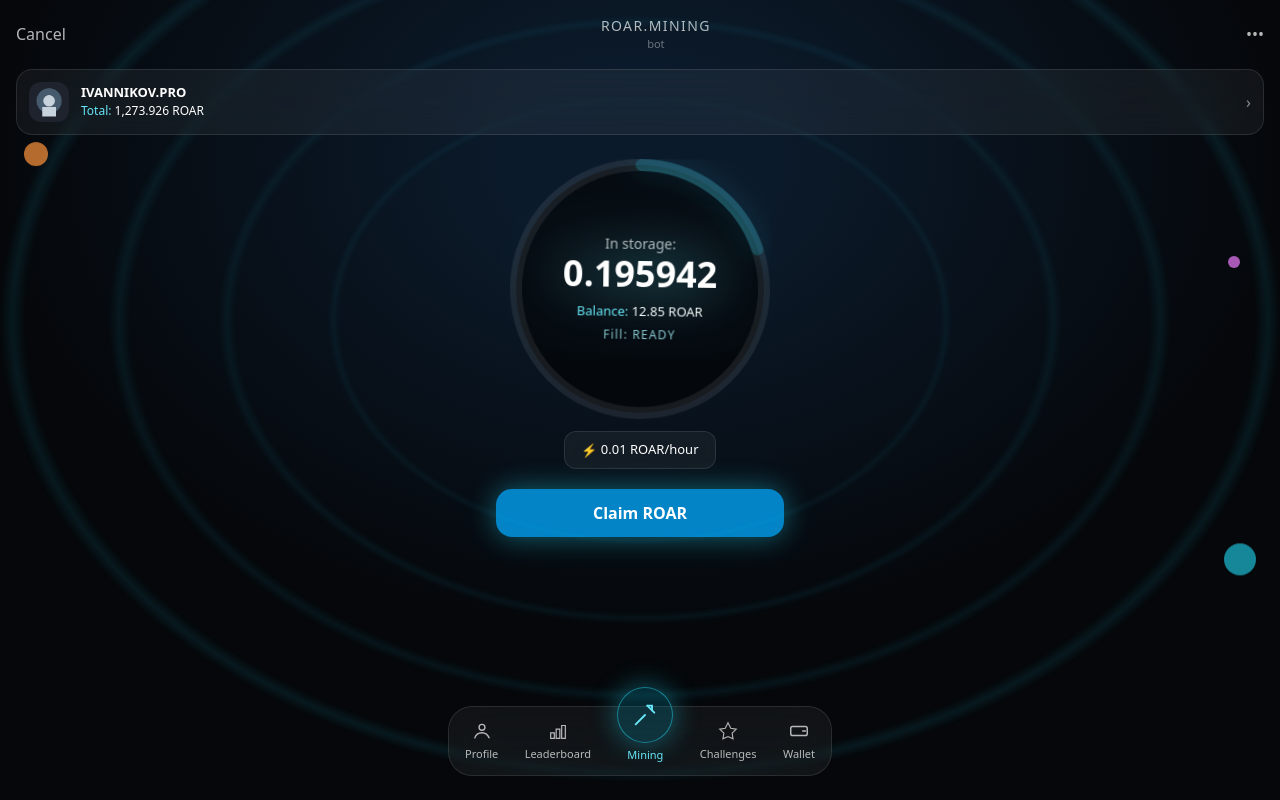
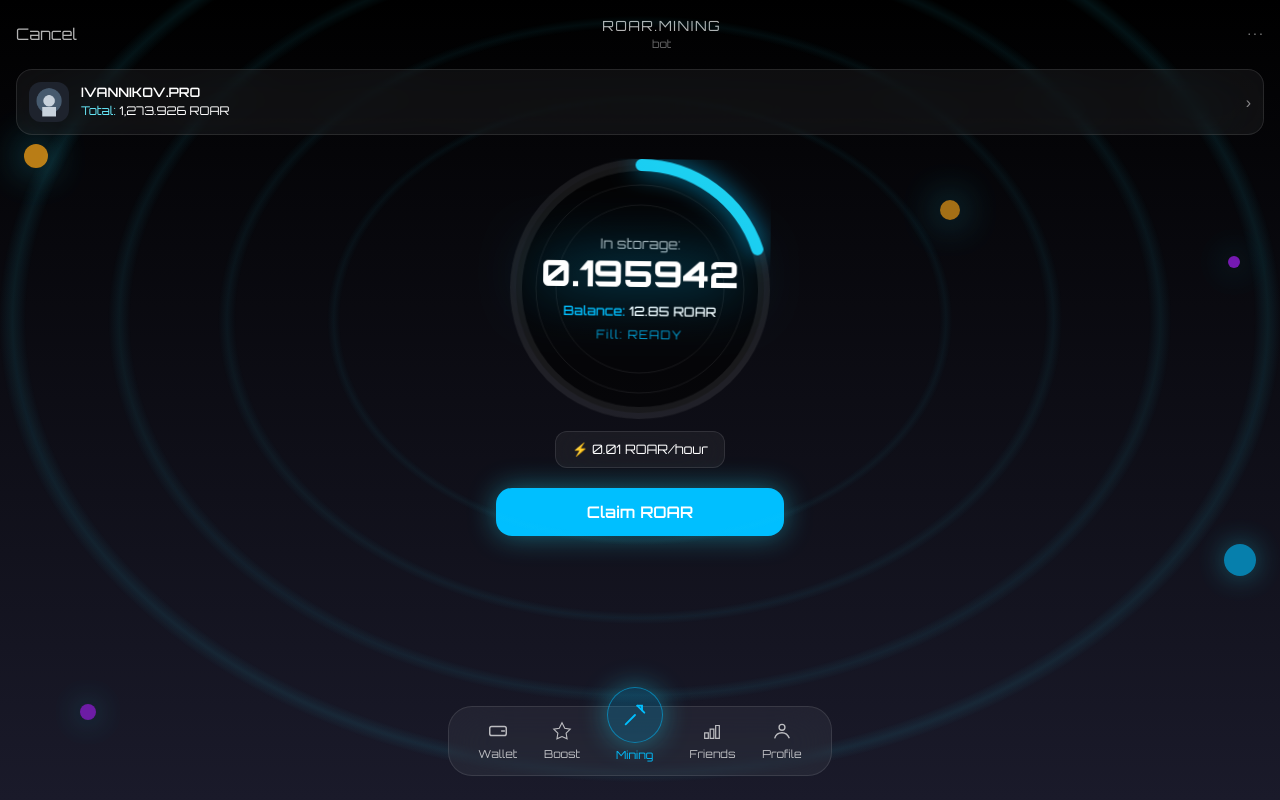
Before and after one commit to kashifrind143-dev/ROAR-UI, a Next.js app: page / in a window 1280 px wide. Built offline with nearby package versions, Linux system fonts and the light colour scheme.

Commit message:
changed ui design for application

```diff
--- a/app/globals.css
+++ b/app/globals.css
@@ -4,9 +4,7 @@
 
 /* Dark galaxy background */
 body {
-  background: radial-gradient(1100px 800px at 50% 20%, #0b1a2a 12%, #05070a 60%),
-              radial-gradient(900px 900px at 80% 80%, rgba(20, 0, 50, .5), transparent 60%),
-              linear-gradient(180deg, #0b0b0f, #0d0e13);
+  background: linear-gradient(180deg, #000000 0%, #1a1a2a 100%);
 }
 
 /* Orbit rings (subtle) */
--- a/app/layout.jsx
+++ b/app/layout.jsx
@@ -1,9 +1,20 @@
+import { Orbitron } from "next/font/google";
+import Script from "next/script";
 import "./globals.css";
+
+const orbitron = Orbitron({
+  subsets: ["latin"],
+  weight: ["400", "500", "600", "700", "800", "900"],
+});
+
 export const metadata = { title: "ROAR.Mining", description: "Roar first mockup UI with animations" };
 export default function RootLayout({ children }){
   return (
     <html lang="en">
-      <body className="antialiased bg-black">{children}</body>
+      <head>
+        <Script src="https://telegram.org/js/telegram-web-app.js" strategy="beforeInteractive" />
+      </head>
+      <body className={orbitron.className}>{children}</body>
     </html>
   );
 }
--- a/app/page.jsx
+++ b/app/page.jsx
@@ -2,8 +2,10 @@
 import { motion } from "framer-motion";
 import { useEffect, useMemo, useState } from "react";
 import { WalletIcon, ChallengeIcon, MiningIcon, FriendsIcon, ProfileIcon, LeaderboardIcon } from "../components/Icons";
+import WalletModal from "../components/WalletModal";
 
 export default function Page(){
+  const [isWalletModalOpen, setIsWalletModalOpen] = useState(false);
   const [username, setUsername] = useState("IVANNIKOV.PRO");
   const [avatarUrl, setAvatarUrl] = useState("/avatar.png");
   const [totalPoints, setTotalPoints] = useState(1273.926);
@@ -14,14 +16,20 @@ export default function Page(){
     return s ? parseInt(s) : 0;
   });
 
-  // Mock user fetch
-  useEffect(()=>{
-    fetch("/api/user").then(r=>r.json()).then(({user})=>{
-      setUsername(user.username);
-      setAvatarUrl(user.profilePic);
-      setTotalPoints(user.totalPoints);
-    });
-  },[]);
+  useEffect(() => {
+    if (window.Telegram && window.Telegram.WebApp) {
+      const tg = window.Telegram.WebApp;
+      tg.ready();
+      const user = tg.initDataUnsafe?.user;
+      if (user) {
+        setUsername(user.username || "Unknown User");
+        // Note: Telegram does not directly provide a profile picture URL.
+        // You might need a backend service to fetch it using the user ID.
+        // For now, we'll keep the default avatar.
+        // setAvatarUrl(user.photo_url);
+      }
+    }
+  }, []);
 
   const FOUR_HOURS = 4*60*60*1000;
   const now = Date.now();
@@ -67,9 +75,11 @@ export default function Page(){
     <div className="min-h-screen text-white relative overflow-hidden">
       {/* Background orbit and planets (subtle like first mockup) */}
       <div className="absolute inset-0 orbits">
-        <div className="absolute left-6 top-36 w-6 h-6 rounded-full bg-orange-400/80 planet animate-floaty"></div>
-        <div className="absolute right-10 top-64 w-3 h-3 rounded-full bg-fuchsia-400/80 planet animate-floaty" style={{animationDelay:"-1.5s"}}></div>
-        <div className="absolute right-6 bottom-56 w-8 h-8 rounded-full bg-cyan-400/70 planet animate-floaty" style={{animationDelay:"-2.4s"}}></div>
+        <div className="absolute left-6 top-36 w-6 h-6 rounded-full bg-neon-orange/80 planet animate-floaty animate-glowPulse"></div>
+        <div className="absolute right-10 top-64 w-3 h-3 rounded-full bg-neon-purple/80 planet animate-floaty animate-glowPulse" style={{animationDelay:"-1.5s"}}></div>
+        <div className="absolute right-6 bottom-56 w-8 h-8 rounded-full bg-neon-blue/70 planet animate-floaty animate-glowPulse" style={{animationDelay:"-2.4s"}}></div>
+        <div className="absolute left-20 bottom-20 w-4 h-4 rounded-full bg-neon-purple/70 planet animate-floaty animate-glowPulse" style={{animationDelay:"-3s"}}></div>
+        <div className="absolute right-1/4 top-1/4 w-5 h-5 rounded-full bg-neon-orange/70 planet animate-floaty animate-glowPulse" style={{animationDelay:"-4s"}}></div>
       </div>
 
       {/* Header mimic */}
@@ -102,26 +112,28 @@ export default function Page(){
           animate={{ rotate: [0, 0.8, 0] }}
           transition={{ duration: 14, repeat: Infinity, ease: "easeInOut" }}
         >
-          <svg width={size} height={size}>
+          <svg width={size} height={size} className="dial">
             <defs>
-              <radialGradient id="glow" cx="50%" cy="50%" r="50%">
-                <stop offset="0%" stopColor="#0ea5e9" stopOpacity="1"/>
-                <stop offset="100%" stopColor="#22d3ee" stopOpacity="0.2"/>
-              </radialGradient>
+              <linearGradient id="glow" x1="0%" y1="0%" x2="100%" y2="100%">
+                <stop offset="0%" stopColor="#00BFFF" />
+                <stop offset="100%" stopColor="#22d3ee" />
+              </linearGradient>
             </defs>
             <circle cx={size/2} cy={size/2} r={r} stroke="rgba(255,255,255,.08)" strokeWidth={stroke} fill="rgba(0,0,0,.6)"/>
             <circle cx={size/2} cy={size/2} r={r} stroke="url(#glow)" strokeWidth={stroke} fill="none"
               strokeDasharray={`${dash} ${circ-dash}`} strokeLinecap="round" transform={`rotate(-90 ${size/2} ${size/2})`}
-              style={{ filter: "drop-shadow(0 0 12px rgba(43,209,255,.8))" }}
+              style={{ filter: "drop-shadow(0 0 12px rgba(0, 191, 255, .8))" }}
             />
+            <circle cx={size/2} cy={size/2} r={r - 20} stroke="rgba(255,255,255,.08)" strokeWidth="1" fill="none" />
+            <circle cx={size/2} cy={size/2} r={r - 40} stroke="rgba(255,255,255,.08)" strokeWidth="1" fill="none" />
           </svg>
           <div className="absolute inset-0 flex flex-col items-center justify-center text-center">
             <p className="text-white/70 text-sm">In storage:</p>
-            <p className="text-4xl font-extrabold drop-shadow-[0_0_30px_rgba(103,232,249,0.85)]">{storage.toFixed(6)}</p>
+            <p className="text-4xl font-extrabold text-white drop-shadow-[0_0_30px_rgba(0,191,255,0.85)]">{storage.toFixed(6)}</p>
             <div className="mt-2 text-[13px]">
-              <p className="text-cyan-300 font-medium">Balance: <span className="text-white">{balance.toFixed(2)} ROAR</span></p>
+              <p className="text-neon-blue font-medium">Balance: <span className="text-white">{balance.toFixed(2)} ROAR</span></p>
             </div>
-            <p className="mt-1 text-[12px] text-cyan-200/80 tracking-widest">Fill: {remaining>0 ? `${remainingParts.h}H : ${String(remainingParts.m).padStart(2,"0")}M : ${String(remainingParts.s).padStart(2,"0")}S` : "READY"}</p>
+            <p className="mt-1 text-[12px] text-neon-blue/80 tracking-widest">Fill: {remaining>0 ? `${remainingParts.h}H : ${String(remainingParts.m).padStart(2,"0")}M : ${String(remainingParts.s).padStart(2,"0")}S` : "READY"}</p>
           </div>
         </motion.div>
 
@@ -136,7 +148,7 @@ export default function Page(){
           onClick={claim}
           disabled={remaining>0}
           className={`mt-5 w-72 py-3 rounded-2xl font-semibold shadow-glow transition
-            ${remaining>0 ? "bg-slate-700/80 text-white/60" : "bg-sky-600 hover:bg-sky-500 text-white"}`}
+            ${remaining>0 ? "bg-slate-700/80 text-white/60" : "bg-neon-blue hover:bg-neon-blue/80 text-white"}`}
         >
           Claim ROAR
         </motion.button>
@@ -144,31 +156,36 @@ export default function Page(){
 
       {/* Bottom nav - first mockup style but required order */}
       <div className="fixed bottom-6 left-0 right-0 px-5">
-        <div className="mx-auto max-w-sm glass rounded-3xl px-4 py-3 flex items-center justify-between">
+        <div className="mx-auto max-w-sm glass rounded-3xl px-4 py-3 flex items-center justify-around">
+          <motion.div
+            className="flex flex-col items-center text-white/70 text-[11px]"
+            onClick={() => setIsWalletModalOpen(true)}
+            whileTap={{ scale: 0.9 }}
+          >
+            <WalletIcon className="mb-1" />
+            <span>Wallet</span>
+          </motion.div>
+          <div className="flex flex-col items-center text-white/70 text-[11px]">
+            <ChallengeIcon className="mb-1" />
+            <span>Boost</span>
+          </div>
+          <div className="relative -mt-8">
+            <div className="w-14 h-14 rounded-full bg-neon-blue/20 border border-neon-blue/50 flex items-center justify-center shadow-glow">
+              <MiningIcon className="text-neon-blue" />
+            </div>
+            <p className="text-center text-[11px] mt-1 text-neon-blue">Mining</p>
+          </div>
+          <div className="flex flex-col items-center text-white/70 text-[11px]">
+            <LeaderboardIcon className="mb-1" />
+            <span>Friends</span>
+          </div>
           <div className="flex flex-col items-center text-white/70 text-[11px]">
             <ProfileIcon className="mb-1" />
             <span>Profile</span>
           </div>
-          <div className="flex flex-col items-center text-white/70 text-[11px]">
-            <LeaderboardIcon className="mb-1" />
-            <span>Leaderboard</span>
-          </div>
-          <div className="relative -mt-8">
-            <div className="w-14 h-14 rounded-full bg-cyan-500/20 border border-cyan-400/50 flex items-center justify-center shadow-glow">
-              <MiningIcon className="text-cyan-300" />
-            </div>
-            <p className="text-center text-[11px] mt-1 text-cyan-300">Mining</p>
-          </div>
-          <div className="flex flex-col items-center text-white/70 text-[11px]">
-            <ChallengeIcon className="mb-1" />
-            <span>Challenges</span>
-          </div>
-          <div className="flex flex-col items-center text-white/70 text-[11px]">
-            <WalletIcon className="mb-1" />
-            <span>Wallet</span>
-          </div>
         </div>
       </div>
+      <WalletModal isOpen={isWalletModalOpen} onClose={() => setIsWalletModalOpen(false)} />
     </div>
   );
 }
--- a/components/Icons.jsx
+++ b/components/Icons.jsx
@@ -34,3 +34,9 @@ export const LeaderboardIcon = (props)=> (
     <path d="M4 14h4v6H4zM10 10h4v10h-4zM16 6h4v14h-4z" stroke="currentColor" strokeWidth="1.3" fill="none"/>
   </svg>
 );
+export const TelegramIcon = (props) => (
+  <svg width="24" height="24" viewBox="0 0 24 24" fill="none" {...props}>
+    <path d="M12 22c5.523 0 10-4.477 10-10S17.523 2 12 2 2 6.477 2 12s4.477 10 10 10z" fill="#2AABEE"/>
+    <path d="M9.25 12.1l6.3-2.85c.4-.18.7.22.5.6l-1.9 5.7c-.1.3-.3.4-.6.2l-2.1-1.5-1 1c-.1.1-.2.2-.4.2l.2-2.15z" fill="#fff"/>
+  </svg>
+);
--- /dev/null
+++ b/components/WalletModal.jsx
@@ -0,0 +1,50 @@
+"use client";
+import { motion, AnimatePresence } from "framer-motion";
+import { TelegramIcon } from "./Icons"; // Assuming you have a TelegramIcon component
+
+export default function WalletModal({ isOpen, onClose }) {
+  const handleConnect = () => {
+    console.log("Connecting to Telegram Wallet...");
+    onClose();
+  };
+
+  return (
+    <AnimatePresence>
+      {isOpen && (
+        <motion.div
+          initial={{ opacity: 0 }}
+          animate={{ opacity: 1 }}
+          exit={{ opacity: 0 }}
+          className="fixed inset-0 bg-black/50 backdrop-blur-sm flex items-center justify-center z-50"
+          onClick={onClose}
+        >
+          <motion.div
+            initial={{ scale: 0.9, opacity: 0 }}
+            animate={{ scale: 1, opacity: 1 }}
+            exit={{ scale: 0.9, opacity: 0 }}
+            transition={{ duration: 0.2 }}
+            className="bg-gray-900/80 border border-neon-blue/50 rounded-2xl shadow-glow-neon-blue w-full max-w-sm p-6 text-white text-center relative"
+            onClick={(e) => e.stopPropagation()}
+          >
+            <h2 className="text-2xl font-bold mb-6">Connect Wallet</h2>
+
+            <button
+              onClick={handleConnect}
+              className="w-full flex items-center justify-center gap-3 bg-gradient-to-r from-neon-blue to-neon-purple text-white font-bold py-3 px-6 rounded-lg shadow-glow-neon-purple hover:scale-105 transform transition-transform duration-200"
+            >
+              <TelegramIcon />
+              Connect to Telegram Wallet
+            </button>
+
+            <button
+              onClick={onClose}
+              className="mt-4 text-white/70 hover:text-white transition-colors duration-200"
+            >
+              Cancel
+            </button>
+          </motion.div>
+        </motion.div>
+      )}
+    </AnimatePresence>
+  );
+}
--- a/tailwind.config.js
+++ b/tailwind.config.js
@@ -4,10 +4,15 @@ module.exports = {
   theme: {
     extend: {
       colors: {
-        brand: { blue: "#0ea5e9", cyan: "#22d3ee" }
+        brand: { blue: "#0ea5e9", cyan: "#22d3ee" },
+        'neon-blue': '#00BFFF',
+        'neon-purple': '#A020F0',
+        'neon-orange': '#FFAC1C'
       },
       boxShadow: {
         glow: "0 0 28px rgba(34,211,238,0.45)",
+        'glow-neon-blue': '0 0 15px #00BFFF, 0 0 5px #00BFFF',
+        'glow-neon-purple': '0 0 15px #A020F0, 0 0 5px #A020F0',
       },
       keyframes: {
         slowspin: { to: { transform: "rotate(360deg)" } },
@@ -19,12 +24,17 @@ module.exports = {
         pulse: {
           "0%,100%": { opacity: .9 },
           "50%": { opacity: .6 }
+        },
+        glowPulse: {
+          "0%, 100%": { "box-shadow": "0 0 28px rgba(34,211,238,0.45)" },
+          "50%": { "box-shadow": "0 0 40px rgba(34,211,238,0.8)" }
         }
       },
       animation: {
         slowspin: "slowspin 36s linear infinite",
         floaty: "floaty 7s ease-in-out infinite",
-        pulse: "pulse 4s ease-in-out infinite"
+        pulse: "pulse 4s ease-in-out infinite",
+        glowPulse: "glowPulse 4s ease-in-out infinite"
       }
     },
   },
```
Also changed, not shown: 2 other files (tests, documents, lock files or other folders).
